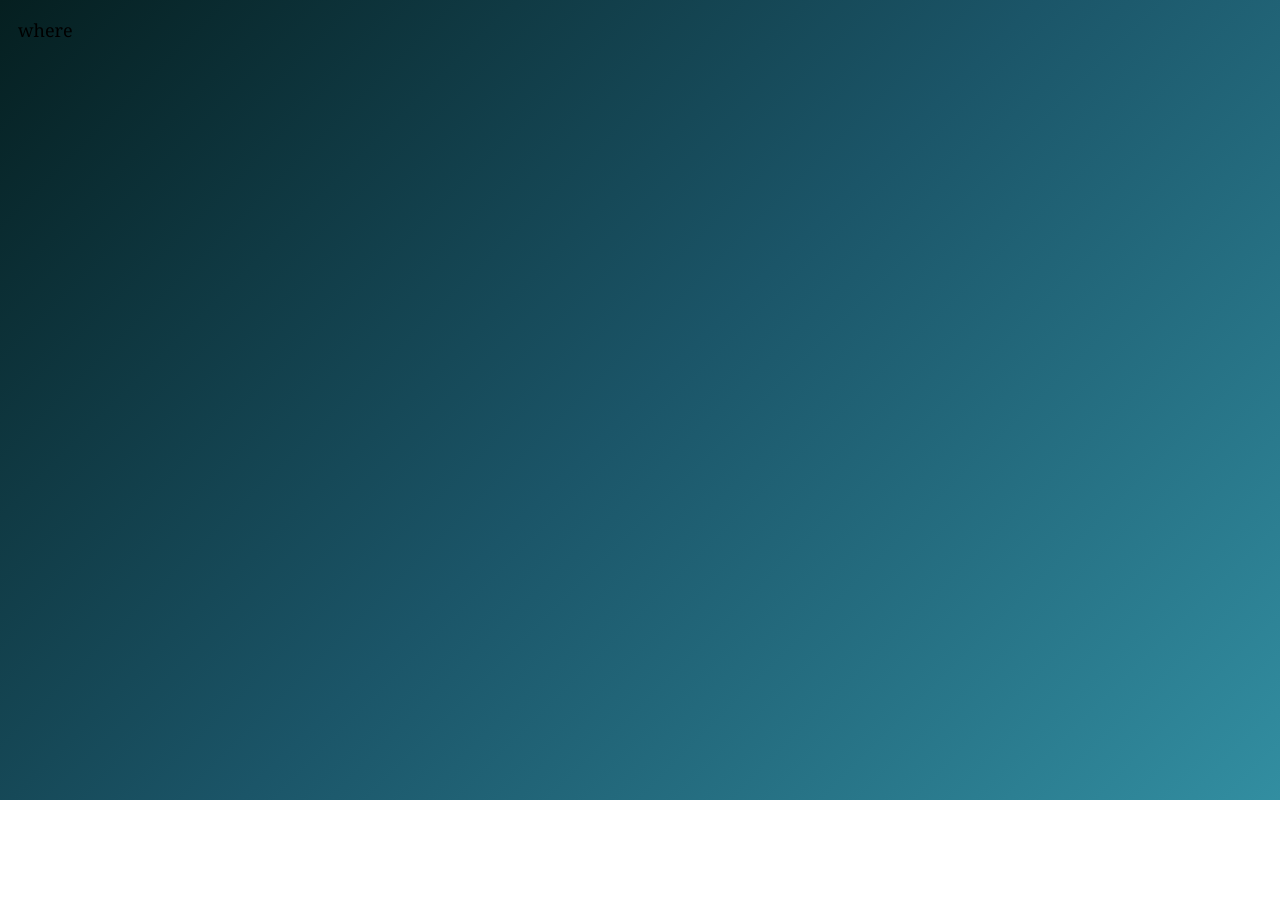
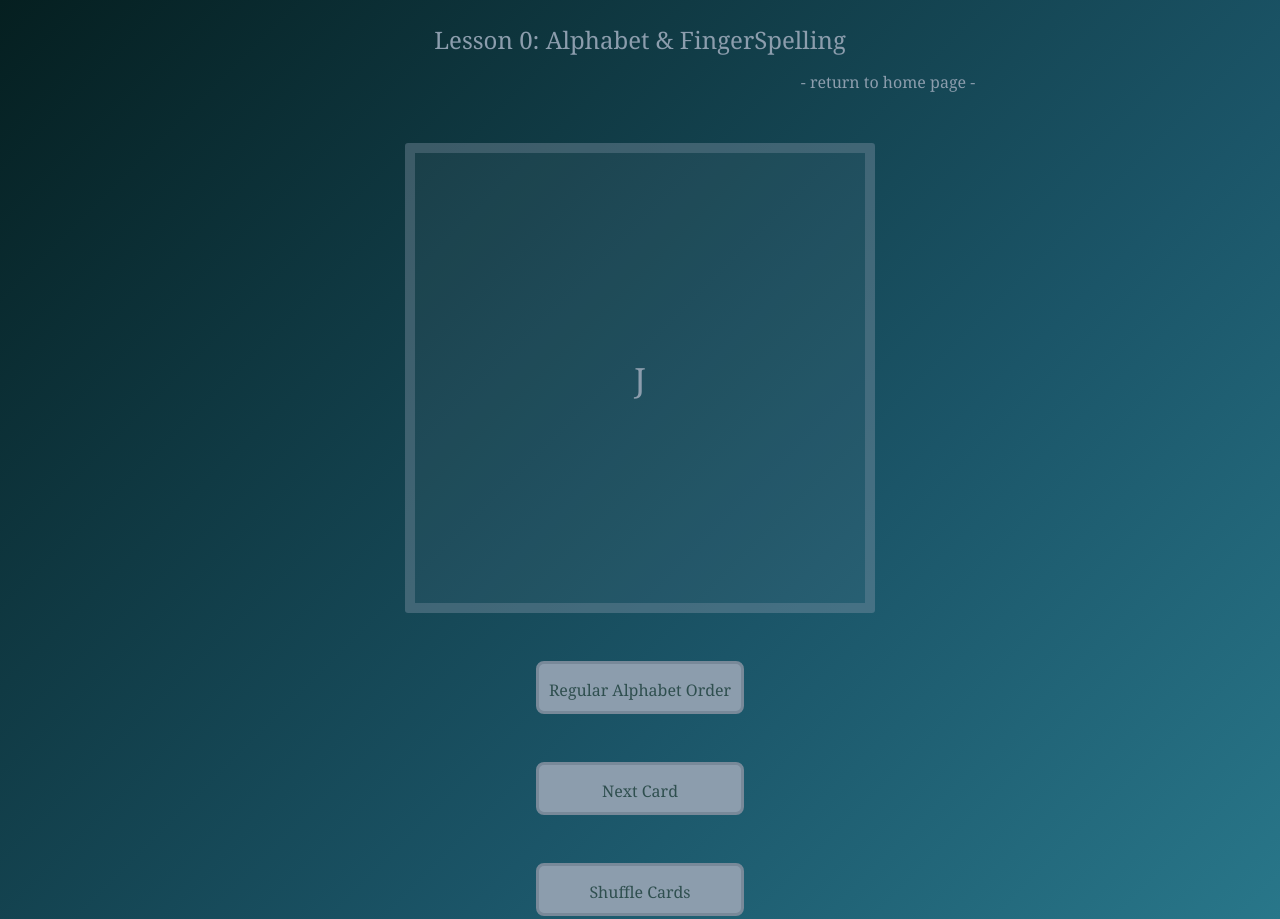
Before and after one commit to angfigs/asl-project, a plain HTML site: page lesson-0.html in a window 1280 px wide. Shown: the top 919 px of the page. Before the commit the page ends 800 px from the top, so only its background shows below. Drawn offline with Linux system fonts and the light colour scheme.

Commit message:
Added alphabet.

```diff
--- a/lesson-0.html
+++ b/lesson-0.html
@@ -9,21 +9,28 @@
 
     <body>
 
-        <!-- <div class='header'>
+        <div class='header'>
             <div>Lesson 0: Alphabet & FingerSpelling</div>
-            <div id='headerSubtext' class='link'><a href='index.html'> - return to home page - </a></div>
+
+
+
+            <div id='header_subtext' class='link'><a href='index.html'> - return to home page - </a></div>
+
+
+
+
         </div>
-        <div class='firstLayer'>
+        <div class='first_layer'>
 
-            <div class='flashcard flashLeft'></div>
+            <div class='flashcard'><span class='updated_letter'></span></div>
             <div class='buttons'>
-                <button>Next Card</button>
+                <button id='generate_alphabet'>Regular Alphabet Order</button>
+                <button id='generate_button'>Next Card</button>
                 <button>Shuffle Cards</button>
             </div>
             <div class='flashcard'></div>
 
-        </div> -->
-        <div class='flashLeft'>where</div>
+        </div>
 
         <script src='script.js'></script>
     </body>
--- a/script.js
+++ b/script.js
@@ -1,18 +1,49 @@
-function generate_letter() {
+function create_alphabet() {
     let alphabet = [];
     for (let i = 65; i <= 90; i++) {
         const letter = String.fromCharCode(i);
         alphabet.push(letter);
     }
-    const randomIndex = Math.floor(Math.random() * alphabet.length);
-    const randomLetter = alphabet[randomIndex];
-    return randomLetter;
+    return alphabet;
 }
 
-console.log(generate_letter());
+alphabet = create_alphabet()
+function generate_random_letter() {
+    alphabet_index = -1
+    const random_index = Math.floor(Math.random() * alphabet.length);
+    const random_letter = alphabet[random_index];
+    return random_letter;
+}
 
-// Get the HTML element where you want to display the result
-document.getElementsByClassName("flashLeft").innerHTML = "Hello!"
+alphabet_index = -1
+function generate_alphabet() {
+    alphabet_index++
+    if (alphabet_index === 26) {
+        alphabet_index = 0
+    }
+    return alphabet[alphabet_index]
+}
+
+const generate_letter = document.getElementsByClassName('flashcard')[0];
+const generate_button = document.getElementById('generate_button');
+const generate_alphabet_button = document.getElementById('generate_alphabet');
+const letter_element = generate_letter.querySelector('.updated_letter');
+
+// Generate a random letter on page load
+letter_element.textContent = generate_random_letter();
+
+// Add event listener to the button to generate a new letter or the alphabet in order
+generate_button.addEventListener("click", function () {
+    letter_element.textContent = generate_random_letter();
+});
+
+generate_alphabet_button.addEventListener("click", function () {
+    letter_element.textContent = generate_alphabet();
+});
+
+
+
+
 
 
 
--- a/style-sheet.css
+++ b/style-sheet.css
@@ -45,10 +45,16 @@ div.header > * {
     text-align: center;
     padding-top: 15px;
 }
-#headerSubtext {
+
+#header_subtext {
     font-size: 1em;
+    /* border: 4px solid white; */
+    width: 200px;
+    position: relative;
+    left: 780px;
+
 }
-.firstLayer {
+.first_layer {
     min-height: 100vh;
     display: flex;
     justify-content: space-around;
@@ -57,18 +63,16 @@ div.header > * {
 .flashcard {
     display: flex;
     border: 4px solid yellow;
-    padding: 200px;
+    height: 450px;
+    width: 450px;
+    justify-content: center;
+    align-items: center;
     border: 10px solid rgba(140, 157, 173, 0.3);
     background: rgba(140, 157, 173, 0.1);
     border-radius: 0.1em;
     font-size: 2em;
 }
-.flashLeft {
-    font-size: 18px;
-    color: black;
-    /* background-color: lightgray; */
-    padding: 10px;
-}
+
 .buttons {
     display: flex;
     flex-direction: column;
@@ -88,7 +92,7 @@ div.header > * {
     cursor: pointer;
 }
 @media only screen and (max-width: 1300px) {
-    .firstLayer {
+    .first_layer {
         flex-direction: column;
         gap: 3em;
         margin: 50px 0;
```
